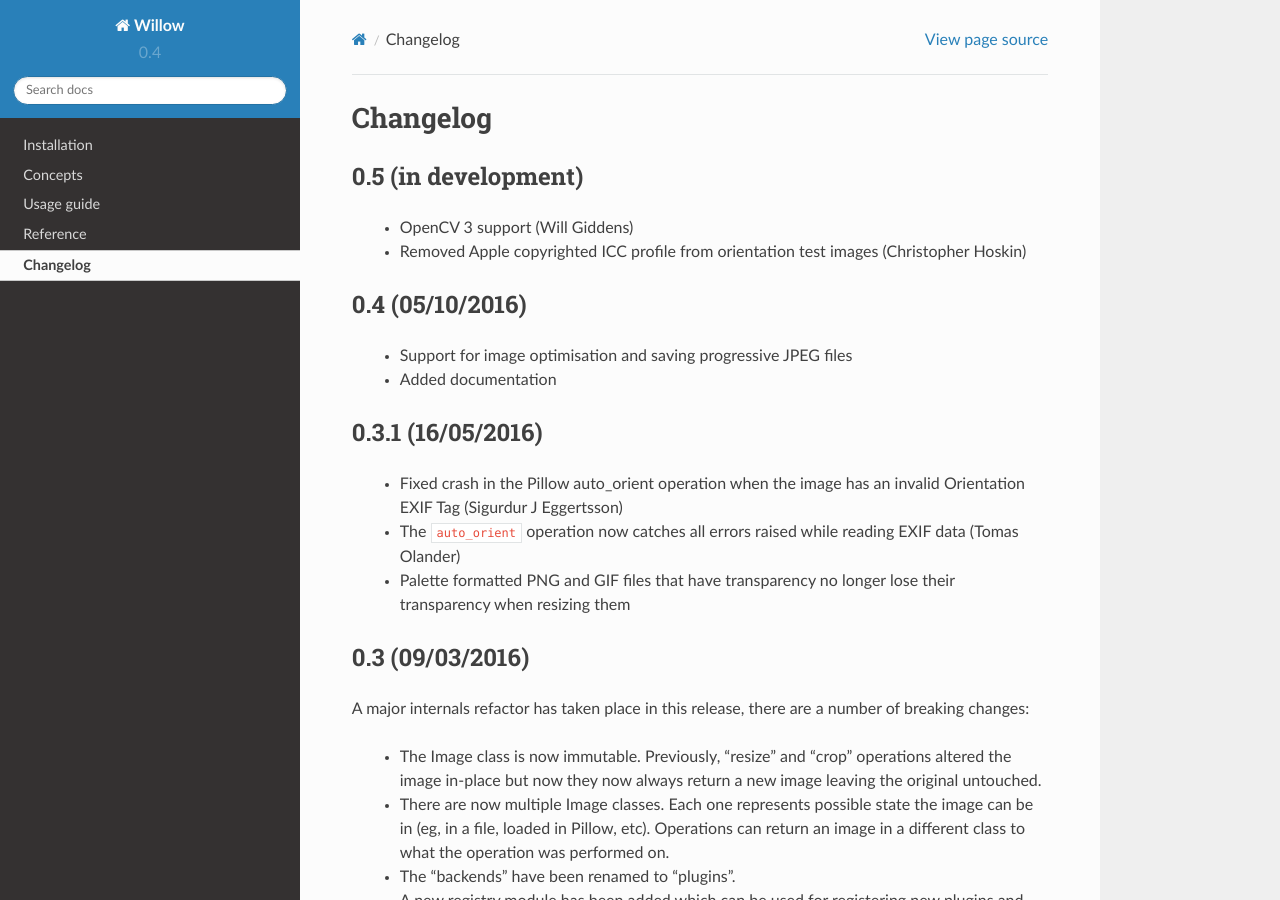
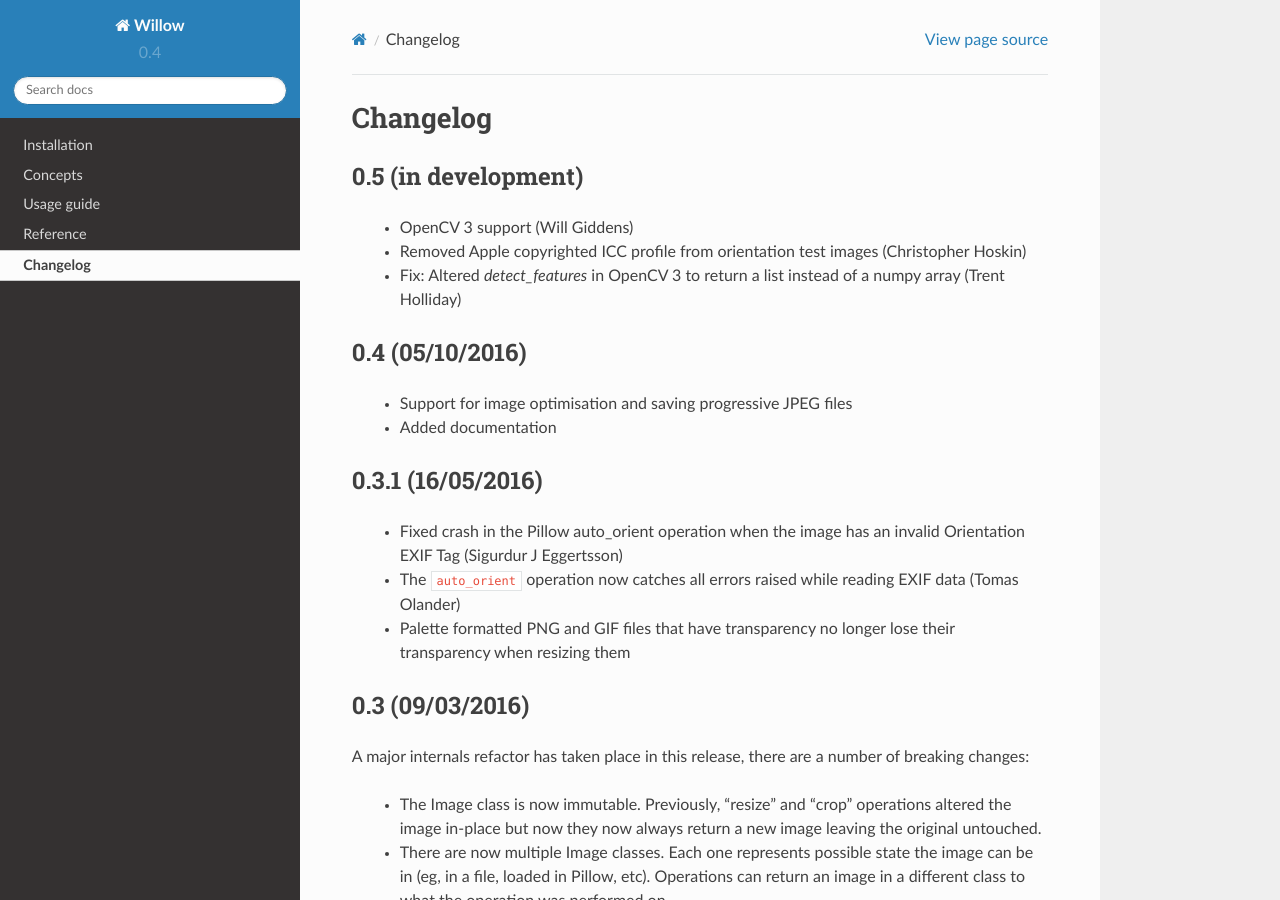
Before and after one commit to wagtail/Willow, a Sphinx documentation site: the page built from docs/changelog.rst, in a window 1280 px wide and 900 px high. Built offline with Sphinx 7.4.7 and the Read the Docs theme 2.0.0, drawn with Linux system fonts in a browser that asks for light colours; the version number is read from the project's files by our own code.

Commit message:
Changelog for #55

```diff
--- a/docs/changelog.rst
+++ b/docs/changelog.rst
@@ -6,6 +6,7 @@ Changelog
 
  - OpenCV 3 support (Will Giddens)
  - Removed Apple copyrighted ICC profile from orientation test images (Christopher Hoskin)
+ - Fix: Altered `detect_features` in OpenCV 3 to return a list instead of a numpy array (Trent Holliday)
 
 0.4 (05/10/2016)
 --------------------
```
